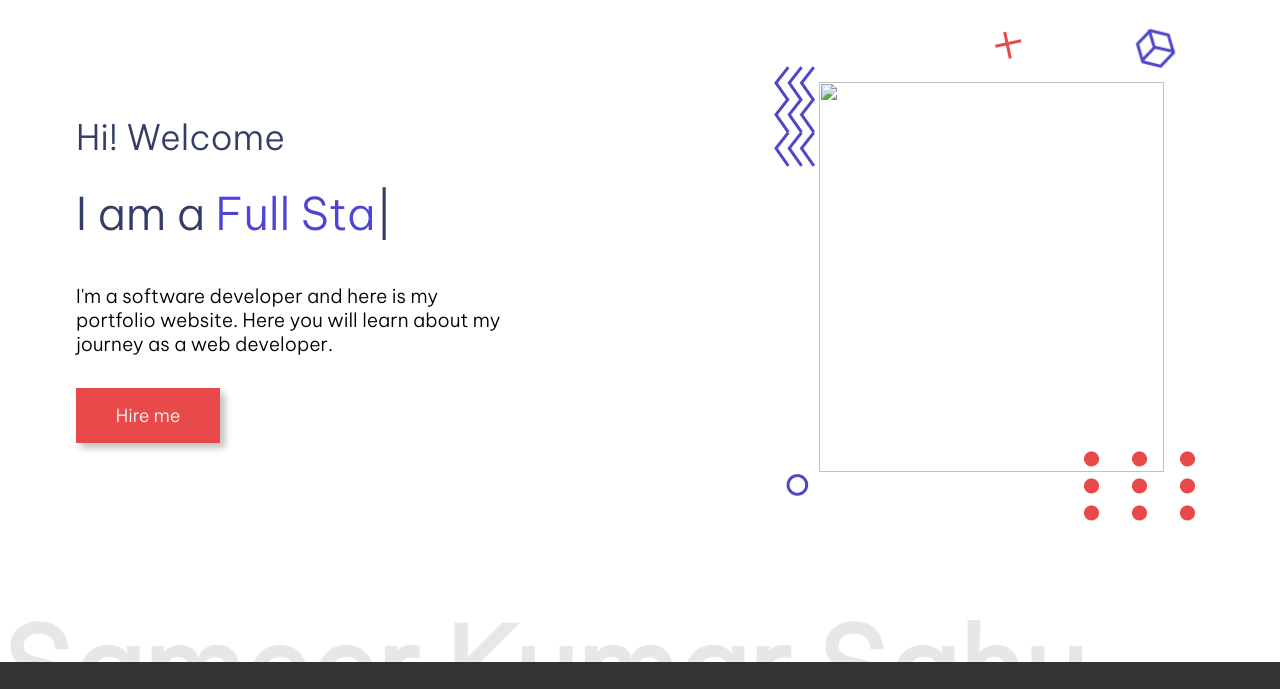
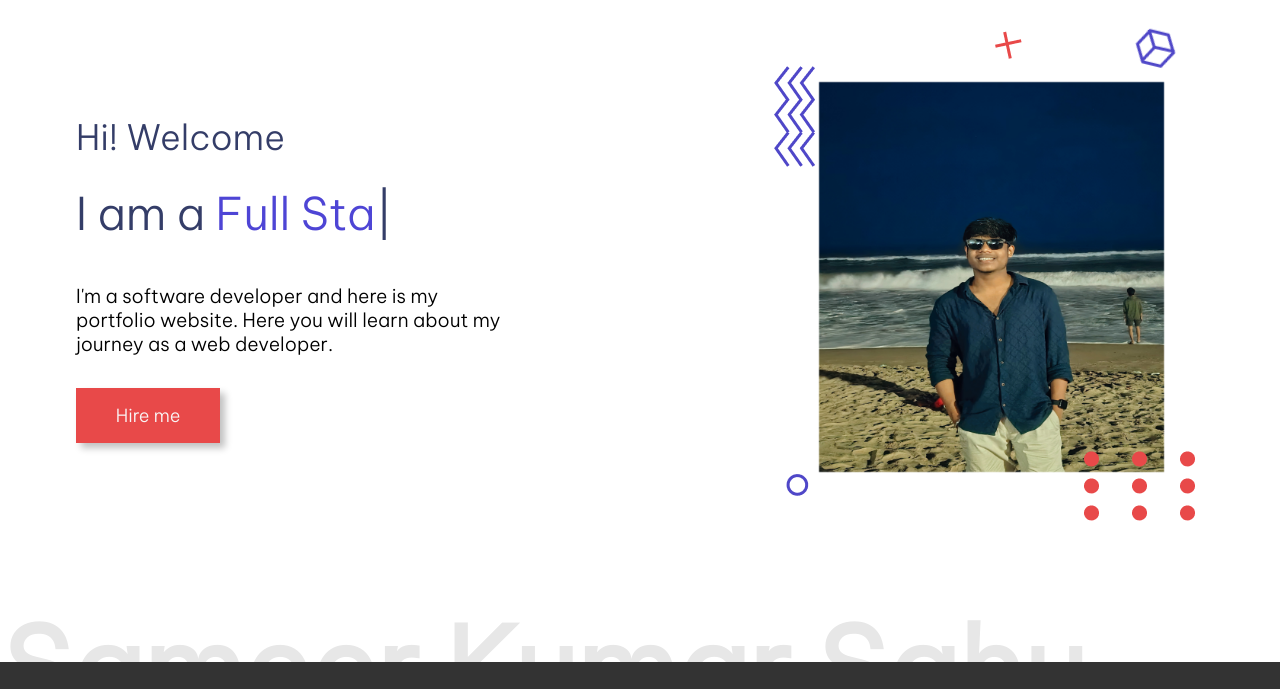
Before and after one commit to samssahu/protfoliobysam, a plain HTML site: page index.html in a window 1280 px wide. Shown: the part 138-827 px from the top of the page. Drawn offline with nearby package versions, Linux system fonts and the light colour scheme; grey boxes are pictures that could not be loaded; files whose address does not match are found by name.

Commit message:
Update index.html

```diff
--- a/index.html
+++ b/index.html
@@ -63,7 +63,7 @@
                  </div>
 
                  <div class="user-image">
-                   <img src="./assets/profilepic1.jpeg" alt="">
+                   <img src="./assets/profilepic1.jpg" alt="">
                  </div>
             </div>
           </div>
```
